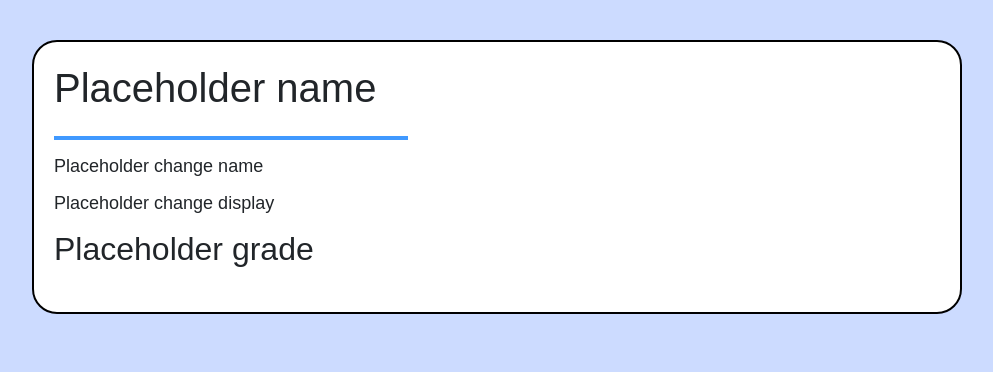
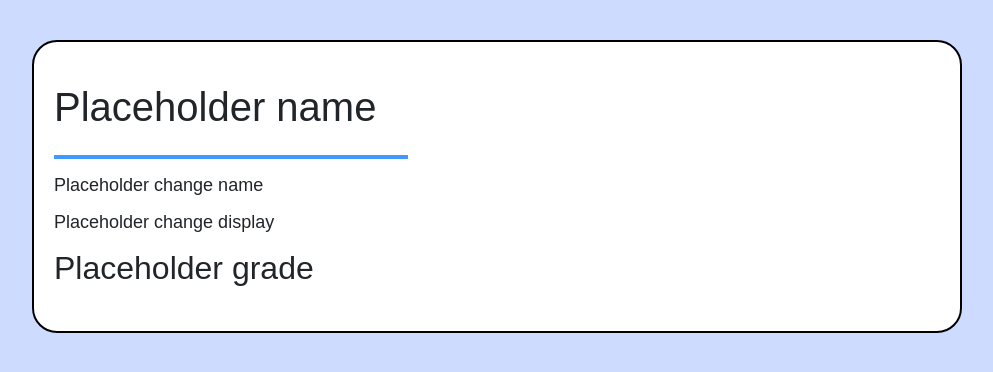
Before and after one commit to change-my-name/change-my-name.github.io, a plain HTML site: page info.html in a window 1280 px wide. Shown: the whole page, without its empty margins (143-1136 px from the left). Drawn offline with nearby package versions, Linux system fonts and the light colour scheme.

Commit message:
Fix padding

```diff
--- a/resources/style.css
+++ b/resources/style.css
@@ -116,7 +116,7 @@ tbody tr:last-child td:last-child {
     width: 75%;
     margin: 0 auto;
     background-color: white;
-    padding: 1px 20px 20px;
+    padding: 20px 20px 20px;
     margin-top: 20px;
     border: 2px solid black;
     border-radius: 25px;
```
